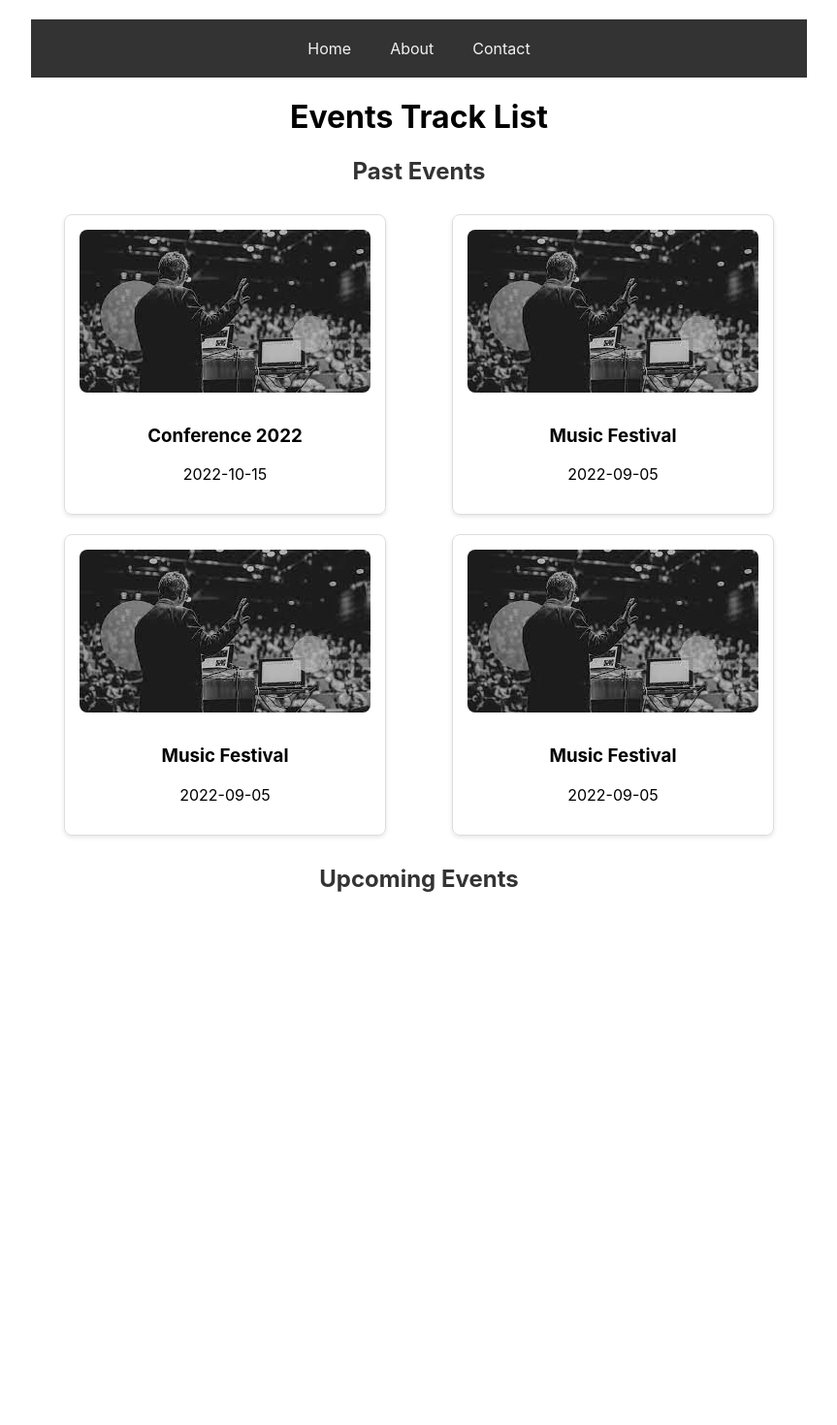
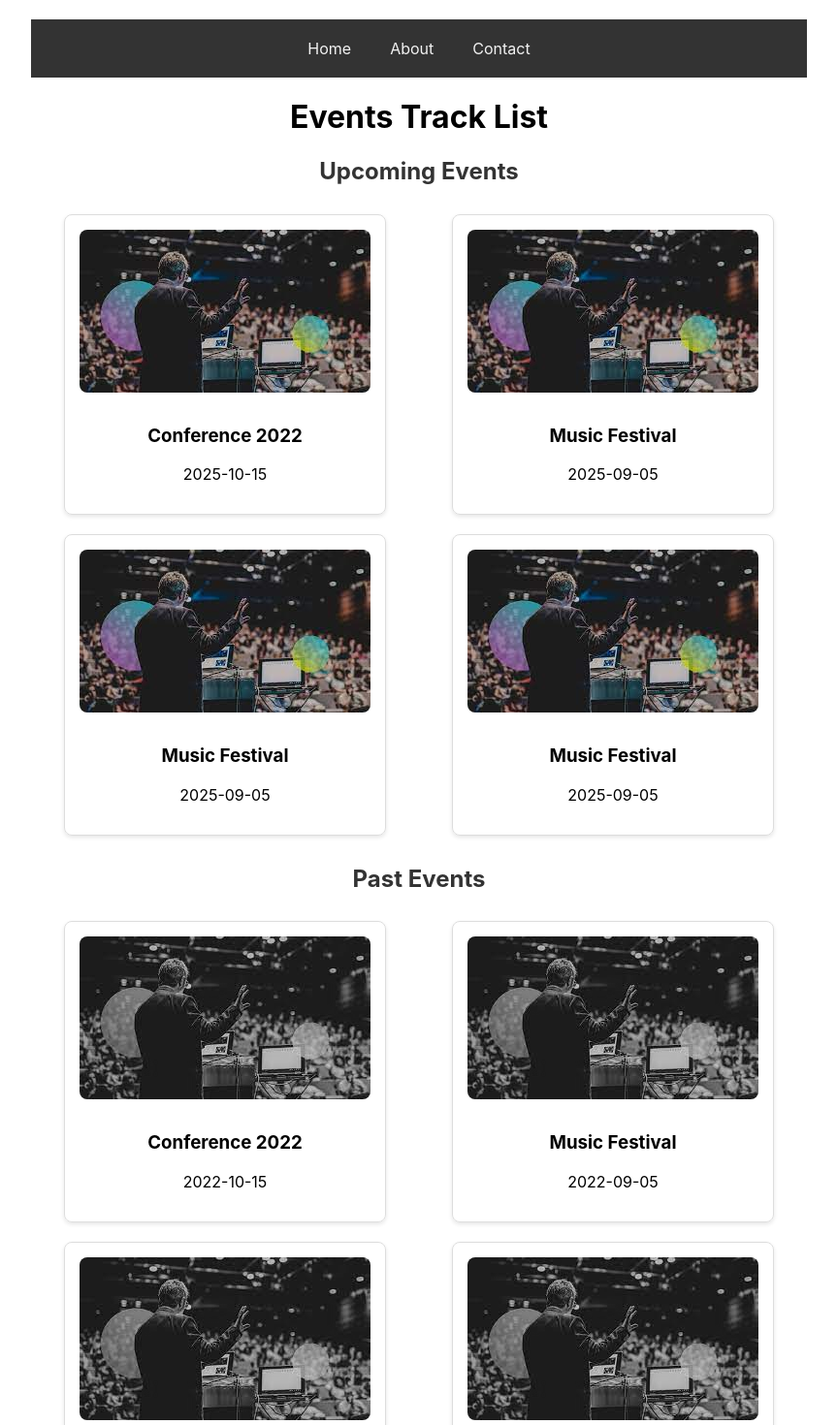
Before and after one commit to ayush-agarwal-190/Event_Page, a React (Create React App) app: page / in a window 1280 px wide. Shown: the top 1470 px of the page at 97% size, without its empty margins (208-1071 px from the left). Before the commit the page ends 960 px from the top, so only its background shows below. Built offline with nearby package versions, Linux system fonts and the light colour scheme.

Commit message:
bring upcoming events up and add dummy data to upcoming event

```diff
--- a/public/events.json
+++ b/public/events.json
@@ -5,7 +5,7 @@
         "title": "Conference 2022",
         "date": "2022-10-15",
         "image": "/images/download.jpg",
-        "category": "Upcoming"
+        "category": "Past"
       },
       {
         "id": 2,
@@ -27,6 +27,34 @@
         "date": "2022-09-05",
         "image": "/images/download.jpg",
         "category": "Past"
+      },
+      {
+        "id": 1,
+        "title": "Conference 2022",
+        "date": "2025-10-15",
+        "image": "/images/download.jpg",
+        "category": "Upcoming"
+      },
+      {
+        "id": 2,
+        "title": "Music Festival",
+        "date": "2025-09-05",
+        "image": "/images/download.jpg",
+        "category": "Upcoming"
+      },
+      {
+        "id": 2,
+        "title": "Music Festival",
+        "date": "2025-09-05",
+        "image": "/images/download.jpg",
+        "category": "Upcoming"
+      },
+      {
+        "id": 2,
+        "title": "Music Festival",
+        "date": "2025-09-05",
+        "image": "/images/download.jpg",
+        "category": "Upcoming"
       }
     ]
   }
--- a/src/App.js
+++ b/src/App.js
@@ -29,10 +29,10 @@ const App = () => {
       <Navbar /> {/* Use Navbar component */}
       <h1>Events Track List</h1>
       <div className="events-section">
-        <h2>Past Events</h2>
+        <h2>Upcoming Events</h2>
         <div className="event-list">
-          {pastEvents.map((event) => (
-            <div key={event.id} className="event-card past-event">
+          {upcomingEvents.map((event) => (
+            <div key={event.id} className="event-card">
               <img src={event.image} alt={event.title} />
               <h3>{event.title}</h3>
               <p>{event.date}</p>
@@ -41,10 +41,10 @@ const App = () => {
         </div>
       </div>
       <div className="events-section">
-        <h2>Upcoming Events</h2>
+        <h2>Past Events</h2>
         <div className="event-list">
-          {upcomingEvents.map((event) => (
-            <div key={event.id} className="event-card">
+          {pastEvents.map((event) => (
+            <div key={event.id} className="event-card past-event">
               <img src={event.image} alt={event.title} />
               <h3>{event.title}</h3>
               <p>{event.date}</p>
```
